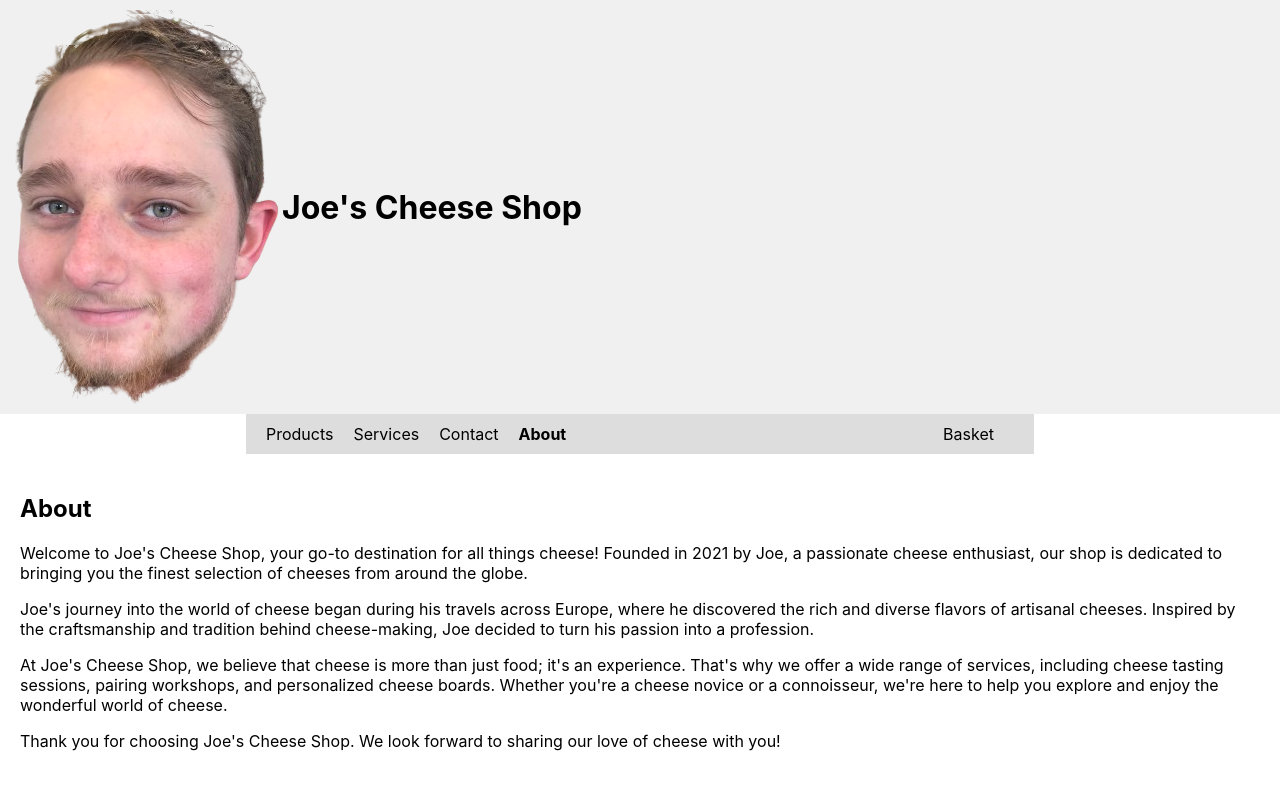
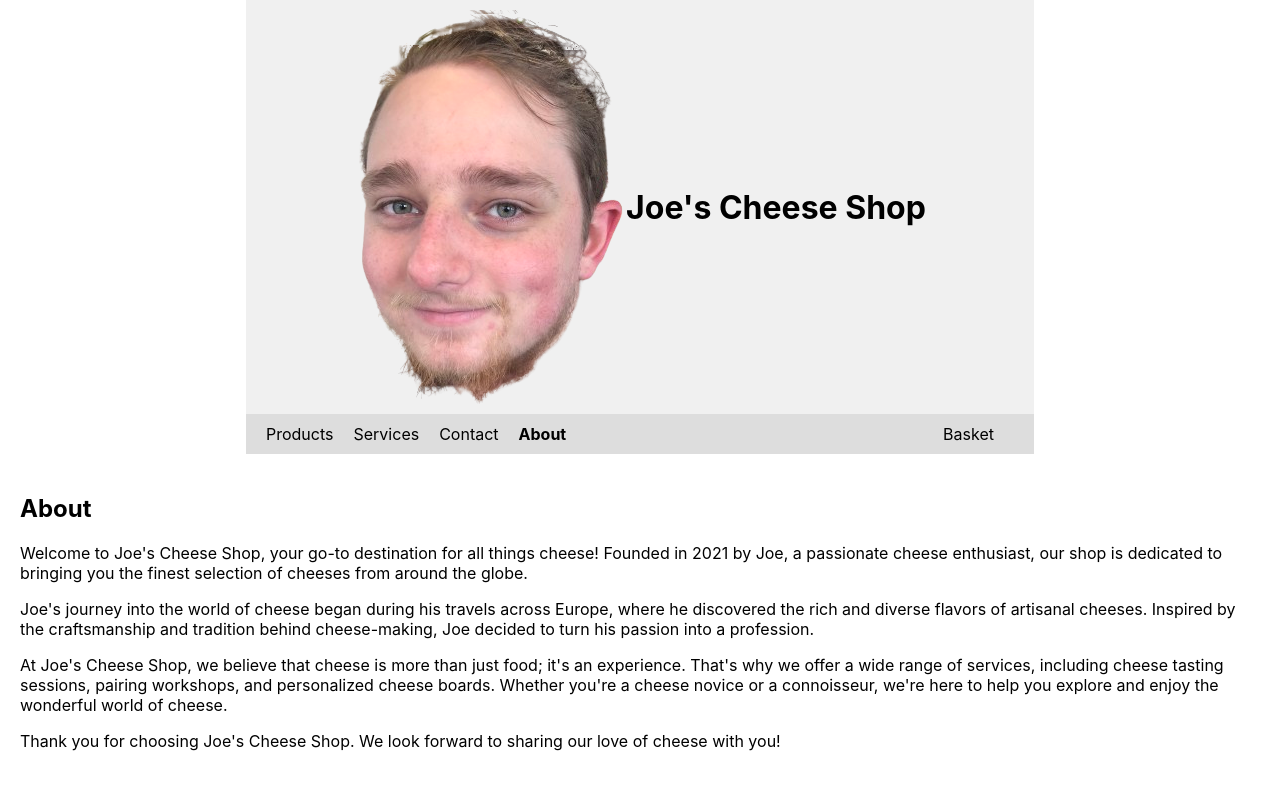
Before and after one commit to hrszpuk/app.hrszpuk.com, a React (Create React App) app: page /about in a window 1280 px wide. Shown: the top 790 px of the page. Built offline with nearby package versions, Linux system fonts and the light colour scheme.

Commit message:
Added Header component media tags

```diff
--- a/src/components/Header.css
+++ b/src/components/Header.css
@@ -3,6 +3,9 @@
     align-items: center;
     background-color: #f0f0f0;
     padding: 10px;
+    justify-content: center;
+    width: 100%;
+    margin: 0 auto;
 }
 
 .header-icon {
@@ -10,3 +13,21 @@
     height: auto;
     margin-right: 10px;
 }
+
+@media (min-width: 768px) {
+    .header {
+        width: 80%;
+    }
+}
+
+@media (min-width: 1000px) {
+    .header {
+        width: 70%;
+    }
+}
+
+@media (min-width: 1280px) {
+    .header {
+        width: 60%;
+    }
+}
```
